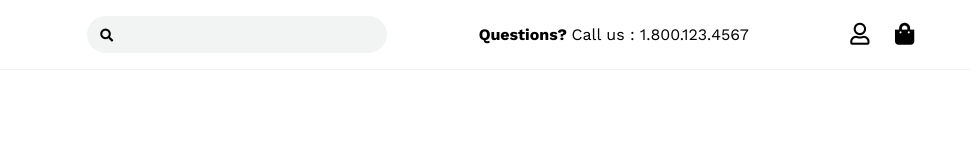
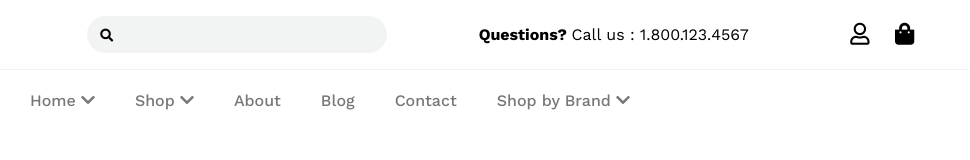
Before and after one commit to Yuri-Gianlorenzi/proj-html-vuejs, a plain HTML site: page index.html in a window 1280 px wide. Shown: the full height of the page, 310-1280 px from the left. Drawn offline with nearby package versions, Linux system fonts and the light colour scheme.

Commit message:
add basic header_nav section

```diff
--- a/css/style.css
+++ b/css/style.css
@@ -14,12 +14,12 @@ body {
 
 }
 
-
+/* WARNING HEADER======================================================= */
 header {
   width: 100%;
 }
 
-
+/* HEADER_TOP______________________________________________________________ */
 .header_top {
   display: flex;
   justify-content: space-around;
@@ -30,9 +30,6 @@ header {
   border-bottom: 1px solid #f2f4f3;
 }
 
-/* .header_top > div {
-  background-color: green;
-} */
 
 
 .header_top .logo img {
@@ -75,11 +72,38 @@ header {
   cursor: pointer;
 }
 
+/* FINE HEADER_TOP______________________________________________________________ */
+
+
+/* HEADER_NAV_________________________________________________________________ */
+
+.header_nav {
+  height: 60px;
+  background-color: #ffffff;
+  display: flex;
+  justify-content: center;
+  align-items: center;
+}
+
+.header_nav ul.nav_list {
+  display: flex;
+  justify-content: space-around;
+
+}
+
+.header_nav ul.nav_list li {
+  list-style: none;
+  color: #777777;
+  cursor: pointer;
+  padding: 0px 20px;
+  font-weight: 500;
+}
+
+.header_nav ul.nav_list li:hover {
+  color: black;
+  transition: 0.3s;
+}
 
 
 
-
-
-
-/* FONTAWESOME */
-/* <i class="far fa-user"></i> */
+/* FINE HEADER_NAV_________________________________________________________________ */
--- a/index.html
+++ b/index.html
@@ -47,6 +47,15 @@
           <!-- fine header_top -->
 
           <section class="header_nav">
+            <!-- qui si farà qualcosa js -->
+            <ul class="nav_list">
+              <li class="nav_home">Home <i class="fas fa-chevron-down"></i></li>
+              <li class="nav_shop">Shop <i class="fas fa-chevron-down"></i></li>
+              <li>About</li>
+              <li>Blog</li>
+              <li>Contact</li>
+              <li class="nav_brand">Shop by Brand <i class="fas fa-chevron-down"></i></li>
+            </ul>
 
           </section>
           <!-- fine header_nav -->
```
